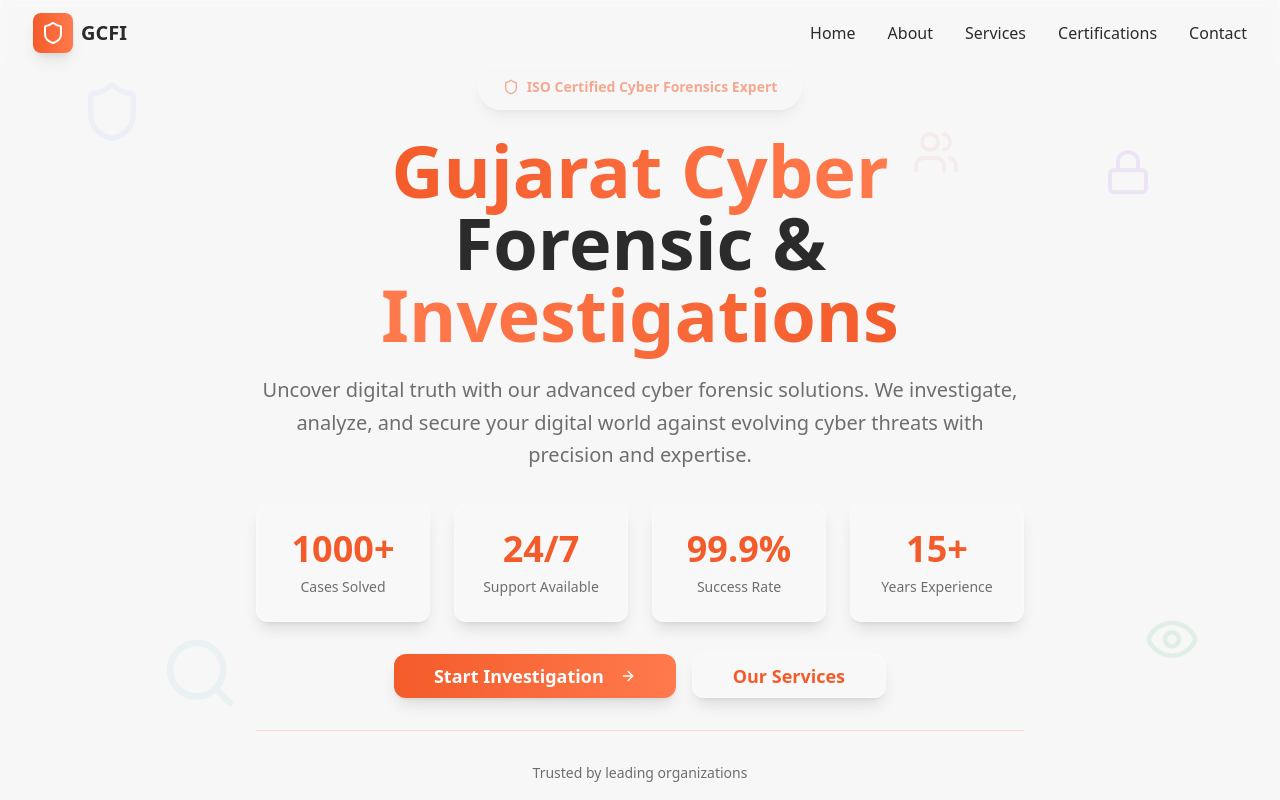
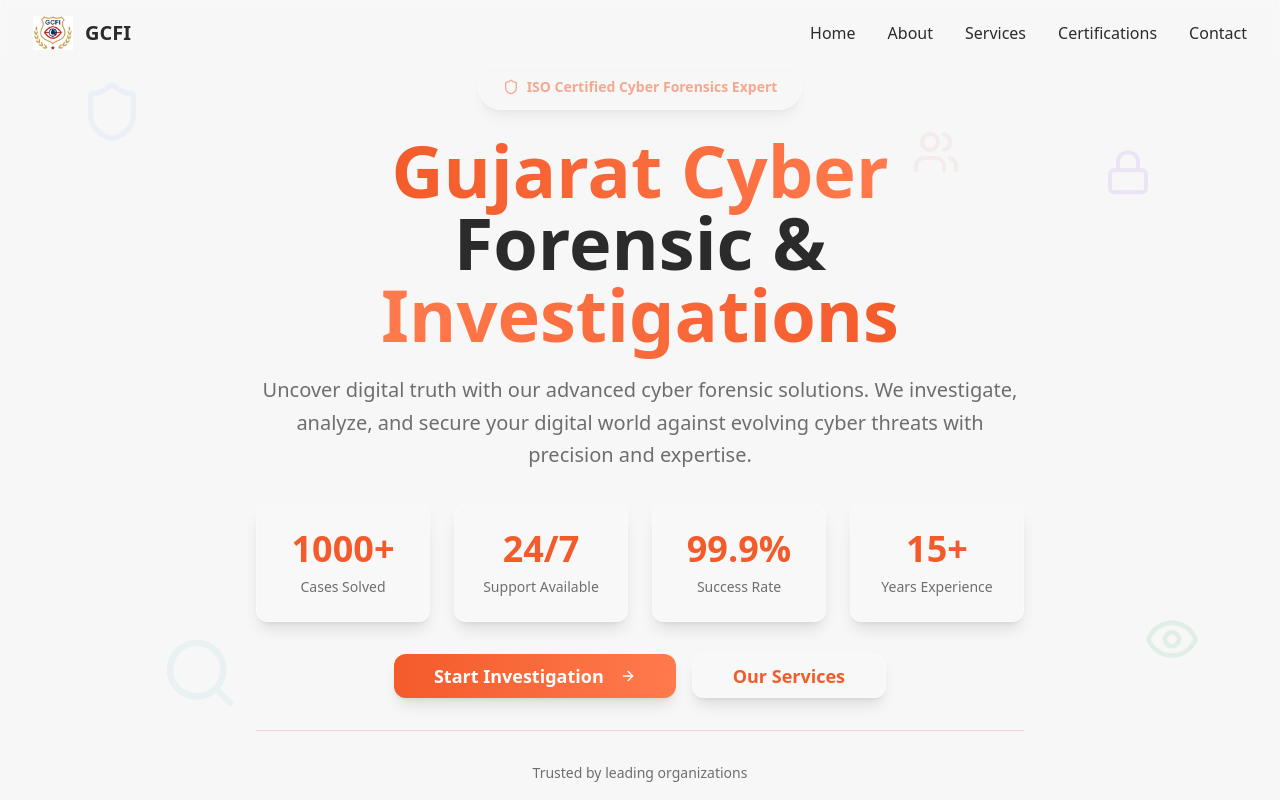
Before and after one commit to Mehul-rathva33/gcfi-forensic-modern, a React (Vite) app: page / in a window 1280 px wide. Shown: the top 800 px of the page. Built offline with nearby package versions, Linux system fonts and the light colour scheme.

Commit message:
Replace logo in navbar and footer
Replaced the logo in the navbar and footer with the provided image.

```diff
--- a/src/components/Footer.tsx
+++ b/src/components/Footer.tsx
@@ -1,6 +1,6 @@
 
 import React from 'react';
-import { Shield, Phone, Mail, MapPin, Linkedin, Twitter } from 'lucide-react';
+import { Phone, Mail, MapPin, Linkedin, Twitter } from 'lucide-react';
 
 const Footer = () => {
   return (
@@ -9,8 +9,12 @@ const Footer = () => {
         <div className="grid md:grid-cols-4 gap-8">
           {/* Company Info */}
           <div className="col-span-1">
-            <div className="flex items-center space-x-2 mb-4">
-              <Shield className="h-8 w-8 text-[#F45B2A]" />
+            <div className="flex items-center space-x-3 mb-4">
+              <img
+                src="/lovable-uploads/c56a5893-9228-4ccc-b517-b813381f0d4f.png"
+                alt="GCFI Logo"
+                className="h-8 w-8 object-contain"
+              />
               <span className="text-xl font-bold text-[#2B2B2B]">GCFI</span>
             </div>
             <p className="text-[#6E6E6E] mb-4">
--- a/src/components/Navbar.tsx
+++ b/src/components/Navbar.tsx
@@ -1,6 +1,6 @@
 
 import React, { useState, useEffect } from 'react';
-import { Menu, X, Shield } from 'lucide-react';
+import { Menu, X } from 'lucide-react';
 
 const Navbar = () => {
   const [isMenuOpen, setIsMenuOpen] = useState(false);
@@ -31,9 +31,13 @@ const Navbar = () => {
       <div className="max-w-7xl mx-auto px-4 sm:px-6 lg:px-8">
         <div className="flex justify-between items-center h-16">
           {/* Logo */}
-          <div className="flex items-center space-x-2 group">
-            <div className="p-2 bg-gradient-to-r from-[#F45B2A] to-[#FF7A4D] rounded-lg shadow-lg group-hover:shadow-[#F45B2A]/25 transition-all duration-300 group-hover:scale-110">
-              <Shield className="h-6 w-6 text-white" />
+          <div className="flex items-center space-x-3 group">
+            <div className="transition-all duration-300 group-hover:scale-110">
+              <img
+                src="/lovable-uploads/c56a5893-9228-4ccc-b517-b813381f0d4f.png"
+                alt="GCFI Logo"
+                className="h-10 w-10 object-contain"
+              />
             </div>
             <span className="text-xl font-bold text-[#2B2B2B]">
               GCFI
```
Also changed, not shown: public/lovable-uploads/c56a5893-9228-4ccc-b517-b813381f0d4f.png (added).
